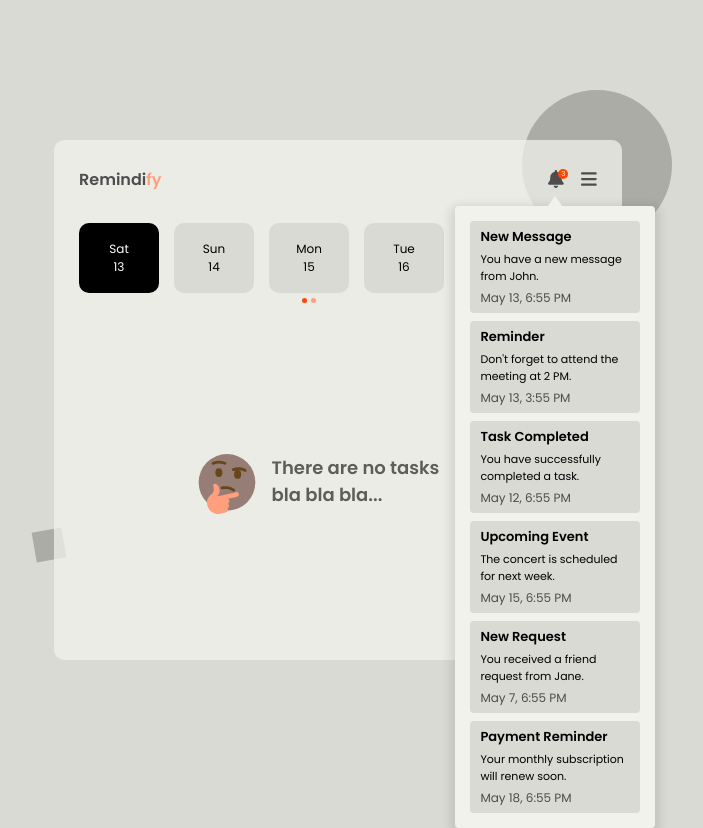
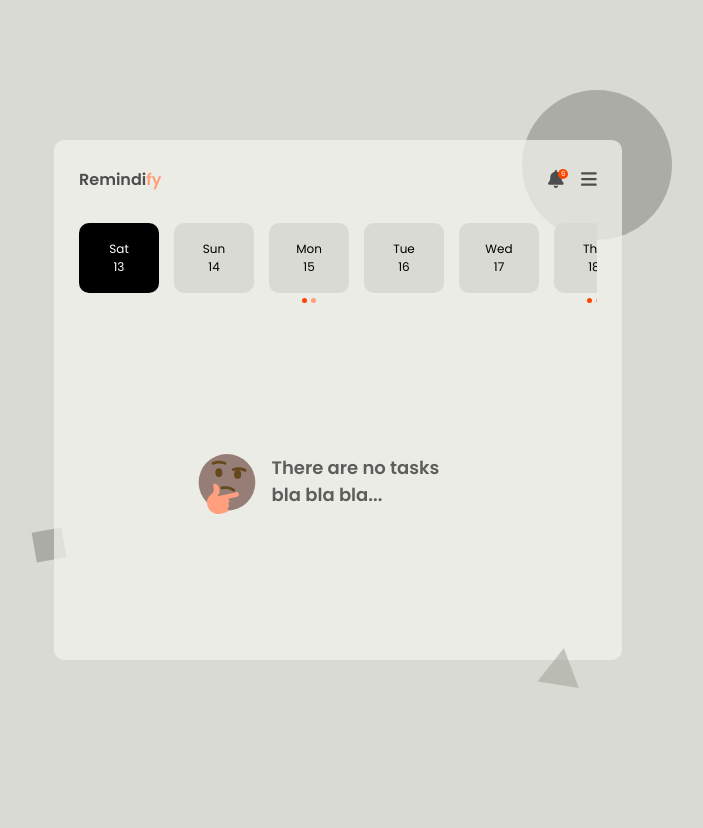
Before and after one commit to hellsontime/remindify, a React (Create React App) app: page / in a window 1280 px wide. Shown: the whole page, without its empty margins (302-1005 px from the left). After the commit the page ends 800 px from the top, so only its background shows below. Built offline with nearby package versions, Linux system fonts and the light colour scheme.

Commit message:
update notification implementation

```diff
--- a/src/assets/styles/sass/_base.scss
+++ b/src/assets/styles/sass/_base.scss
@@ -9,3 +9,5 @@ $orange: orangered;
 $orangeLight: #ff9f7e;
 
 $baseRa: 10px;
+
+$baseTr: 0.3s
--- a/src/assets/styles/sass/main.scss
+++ b/src/assets/styles/sass/main.scss
@@ -180,12 +180,16 @@ h1, h2, h3, h4, h5, h6, p {
     display: flex;
     justify-content: space-between;
     align-items: center;
+
     .header__buttons {
       display: flex;
       align-items: center;
+      gap: 18px;
+
       .btn__notifications {
         margin-top: 1px;
         position: relative;
+
         .notifications__count {
           position: absolute;
           font-size: 7px;
@@ -202,19 +206,31 @@ h1, h2, h3, h4, h5, h6, p {
           right: -5px;
         }
 
-
+        &:hover {
+          .notifications__inner {
+            display: flex;
+          }
+        }
 
         .notifications {
-          position: relative;
+
+          &__inner {
+            display: none;
+            width: 200px;
+            position: absolute;
+            right: 50%;
+            transform: translate(50%, 0);
+            flex-direction: column;
+            align-items: center;
+            justify-content: center;
+            z-index: 150;
+          }
 
           &__triangle {
             margin: 0;
-            position: absolute;
-            top: 30px;
-            left: 50%;
-            transform: translate(-50%, 0);
-            width: 0px;
-            height: 0px;
+            position: relative;
+            width: 0;
+            height: 0;
             border-style: solid;
             border-width: 0 7.5px 10px 7.5px;
             border-color: transparent transparent $begieLight transparent;
@@ -222,12 +238,9 @@ h1, h2, h3, h4, h5, h6, p {
           }
 
           &__wrapper {
-            position: absolute;
+            position: relative;
             background: $begieLight;
             border-radius: 4px;
-            top: 40px;
-            right: 50%;
-            transform: translate(50%, 0);
             margin: 0;
             width: 200px;
             padding: 15px;
@@ -267,10 +280,21 @@ h1, h2, h3, h4, h5, h6, p {
             font-size: 12px;
             color: #4D4D4DFF;
           }
+
+          &__empty {
+            display: flex;
+            align-items: center;
+            gap: 8px;
+
+            p {
+              font-size: 12px;
+              font-weight: bold;
+              line-height: 18px;
+            }
+          }
         }
       }
       div {
-        margin-left: 18px;
         font-size: 18px;
         cursor: pointer;
         color: $begieDark;
--- /dev/null
+++ b/src/components/EmptyNotificationsComponents.jsx
@@ -0,0 +1,15 @@
+import { FontAwesomeIcon } from '@fortawesome/react-fontawesome';
+import { faMugHot } from '@fortawesome/free-solid-svg-icons';
+
+function EmptyNotificationsComponent() {
+  return (
+    <div className="notifications__empty">
+      <span>
+        <FontAwesomeIcon icon={faMugHot} />
+      </span>
+      <p>No more notifications</p>
+    </div>
+  );
+}
+
+export default EmptyNotificationsComponent;
--- a/src/components/NotificationsComponent.jsx
+++ b/src/components/NotificationsComponent.jsx
@@ -1,4 +1,5 @@
 import PropTypes from 'prop-types';
+import EmptyNotificationsComponent from './EmptyNotificationsComponents';
 
 function formatTimestamp(timestamp) {
   const options = { month: 'short', day: 'numeric', hour: 'numeric', minute: 'numeric' };
@@ -7,7 +8,12 @@ function formatTimestamp(timestamp) {
 
 function NotificationsComponent({ notifications }) {
   return (
+    <div className="notifications__inner">
+      <div className="notifications__triangle"></div>
       <div className="notifications__wrapper">
+        {notifications.length === 0 ? (
+          <EmptyNotificationsComponent />
+        ) : (
           <ul>
             {notifications.map((item) => (
               <li key={item.id}>
@@ -17,6 +23,8 @@ function NotificationsComponent({ notifications }) {
               </li>
             ))}
           </ul>
+        )}
+      </div>
     </div>
   );
 }
--- a/src/components/ReminderComponent.jsx
+++ b/src/components/ReminderComponent.jsx
@@ -32,10 +32,12 @@ function ReminderComponent() {
           Remindi<span>fy</span>
         </div>
         <div className="header__buttons">
-          <div className="btn__notifications notifications">
+          <div className="btn__notifications">
             <FontAwesomeIcon icon={faBell} />
-            <div className="notifications__count">3</div>
-            <div className="notifications__triangle"></div>
+            {notifications.length > 0 ? (
+              <div className="notifications__count">{notifications.length}</div>
+            ) : null}
+
             <NotificationsComponent notifications={notifications} />
           </div>
           <div className="btn__menu">
```
Lines whose indentation alone changed are shown as unchanged.
